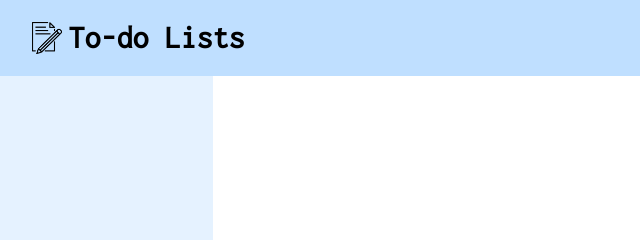
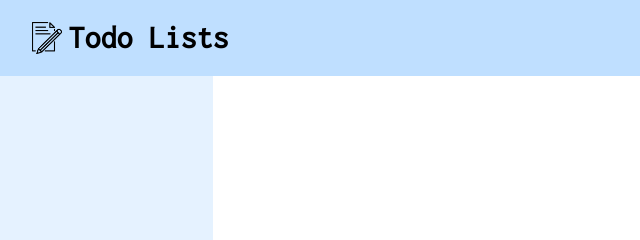
Before and after one commit to vphatfla/todo-list, a website built with webpack: page dist/index.html in a window 1280 px wide. Shown: the top 240 px of the page, 0-640 px from the left. Built offline with nearby package versions, Linux system fonts and the light colour scheme.

Commit message:
check for pencil icon

```diff
--- a/src/index.js
+++ b/src/index.js
@@ -1,10 +1,11 @@
 import {removeActive, addActive, displayProjectPopUp, removeDisplayProjectPopUp, createProjectPopUp, addActiveToTheNewest, createTaskPopUp, displayTaskPopUp,removeDisplayTaskPopUp, getIdOfCurrentProject, createEditTaskFormPopUp } from "./modules/eventsCSS";
 import { removeTaskFromProject, createProject, getProjectList, createTask, deleteProject, saveCheckBoxTask, setTodayTask } from "./modules/storage";
-import {display, displayTask, displayTodayAtHeader} from "./modules/display";
+import {display, displayTask, displayTodayAtHeader, insertPencilImg} from "./modules/display";
 import './styleForPopUp.css';
 import './style.css';
 
 let checkIfClickDeleteButton = false;
+insertPencilImg();
 display();
 createProjectPopUp();
 createTaskPopUp();
--- a/src/modules/display.js
+++ b/src/modules/display.js
@@ -1,10 +1,20 @@
 import editorSrc from './image/editor.png';
 import deleteSrc from './image/delete.jpg';
+import pencilSrc from './image/pencilIcon.png';
 import { parseISO, format } from "date-fns";
 import { getProjectList } from "./storage";
 
 
+export function insertPencilImg(){
+    const ctn = document.querySelector('.title-img');
 
+    const img = document.createElement('img');
+    img.src = pencilSrc;
+
+    const h1 = document.createElement('h1');
+    h1.innerHTML = 'Todo Lists';
+    ctn.append(img, h1);
+}
 export function getToday(){
     var today = new Date();
     var dd = String(today.getDate()).padStart(2, '0');
```
Also changed, not shown: dist/2bd0cd0c3a941f0f65e2.png (renamed from src/modules/image/pencil-icon.png), dist/index.html, dist/main.js, src/modules/image/pencilIcon.png (added).
